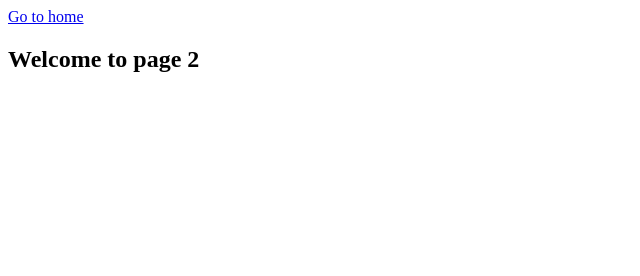
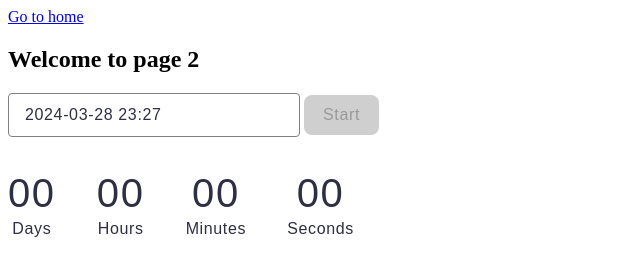
Before and after one commit to Ievgeniia23/goit-js-hw-10, a website built with Vite: page src/1-timer.html in a window 1280 px wide. Shown: the whole page, without its empty margins (0-640 px from the left). Built offline with nearby package versions, Linux system fonts and the light colour scheme.

Commit message:
Timer part 1

```diff
--- a/package.json
+++ b/package.json
@@ -9,12 +9,14 @@
     "preview": "vite preview"
   },
   "devDependencies": {
-    "vite": "^4.5.2",
-    "glob": "^8.1.0"
+    "glob": "^8.1.0",
+    "vite": "^4.5.2"
   },
   "author": "Ievgeniia Rychkova <rychkova.ievgeniia@gmail.com>",
   "license": "ISC",
   "dependencies": {
+    "flatpickr": "^4.6.13",
+    "izitoast": "^1.4.0",
     "vite-plugin-full-reload": "^1.0.5",
     "vite-plugin-html-inject": "^1.0.1"
   }
--- a/src/1-timer.html
+++ b/src/1-timer.html
@@ -13,6 +13,29 @@
       <h1>Welcome to page 2</h1>
     </section>
 
-    <script type="module" src="./1-timer.html"></script>
+    <input type="text" id="datetime-picker" />
+    <button type="button" data-start>Start</button>
+
+    <div class="timer">
+      <div class="field">
+        <span class="value" data-days>00</span>
+        <span class="label">Days</span>
+      </div>
+      <div class="field">
+        <span class="value" data-hours>00</span>
+        <span class="label">Hours</span>
+      </div>
+      <div class="field">
+        <span class="value" data-minutes>00</span>
+        <span class="label">Minutes</span>
+      </div>
+      <div class="field">
+        <span class="value" data-seconds>00</span>
+        <span class="label">Seconds</span>
+      </div>
+    </div>
+
+
+    <script type="module" src="./js/1-timer.js"></script>
   </body>
 </html>
--- a/src/css/1-timer.css
+++ b/src/css/1-timer.css
@@ -0,0 +1,94 @@
+.timer {
+    display: flex;
+    gap: 8px;
+    margin-top: 32px;
+    justify-content: space-between;
+    width: 346px;
+    height: 72px;
+}
+
+
+input {
+    width: 272px;
+    height: 40px;
+    font-family: "Montserrat", sans-serif;
+    font-weight: 400;
+    font-size: 16px;
+    line-height: 1.5;
+    letter-spacing: 0.04em;
+    color: #2e2f42;
+    border-radius: 4px;
+    border: 1px solid #808080;
+    background: #fff;
+    padding-left: 16px;
+    transition: border .25s cubic-bezier(.4,0,.2,1);
+}
+
+input:hover,
+input:focus {
+    border: 1px solid #000;
+}
+
+
+button {
+    align-items: center;
+    justify-content: center;
+    flex-direction: row;
+    gap: 10px;
+    border: none;
+    border-radius: 8px;
+    padding: 8px 16px;
+    width: 75px;
+    height: 40px;
+    font-family: "Montserrat", sans-serif;
+    font-weight: 500;
+    font-size: 16px;
+    line-height: 1.5;
+    letter-spacing: 0.04em;
+    color: #fff;
+    background: #4e75ff;
+    transition: border .25s cubic-bezier(.4,0,.2,1);
+}
+
+button:hover,
+button:focus {
+    background: #6c8cff;
+    color: #fff;
+}
+
+button:disabled {
+    background: #cfcfcf;
+
+    color: #989898;
+}
+
+.field {
+display: flex;
+flex-direction: column;
+
+
+}
+
+.value, .label {
+text-align: center;
+
+}
+
+.value {
+    font-family: "Montserrat", sans-serif;
+font-weight: 400;
+font-size: 40px;
+line-height: 1.2;
+letter-spacing: 0.04em;
+color: #2e2f42;
+}
+
+
+.label {
+font-family: "Montserrat", sans-serif;
+font-weight: 400;
+font-size: 16px;
+line-height: 1.5;
+color: #2e2f42;
+letter-spacing: 0.04em;
+}
--- a/src/js/1-timer.js
+++ b/src/js/1-timer.js
@@ -1,2 +1,55 @@
 `use strict`
 console.log("timer");
+
+// Описаний в документації
+import flatpickr from "flatpickr";
+// Додатковий імпорт стилів
+import "flatpickr/dist/flatpickr.min.css";
+
+import iziToast from "izitoast";
+// Додатковий імпорт стилів
+import "izitoast/dist/css/iziToast.min.css";
+
+
+const selector = document.getElementById("datetime-picker");
+const startBtn = document.querySelector("button")
+
+
+
+let userSelectedDate // змінна для зберігання обраної користувачем дати.
+
+flatpickr(selector, {
+    enableTime: true,
+    time_24hr: true,
+    defaultDate: new Date(),
+    minuteIncrement: 1,
+    onClose(selectedDates) {
+      userSelectedDate = selectedDates[0]
+      if (userSelectedDate > new Date()) {
+        startBtn.disabled = false
+      } else {
+        startBtn.disabled = true;
+        window.alert("Please choose a date in the future")
+      }
+
+      console.log(userSelectedDate); // отримуємо обрану дату
+    },
+})
+
+//Створюємо функцію для запуску лічильника
+function start() {
+
+    const deltaTime = userSelectedDate - new Date();
+
+    console.log("OK");
+    // console.log(userSelectedDate);
+    // console.log(new Date());
+    console.log(deltaTime);
+}
+startBtn.disabled = true;
+
+startBtn.addEventListener("click", start)
+
+setInterval(() => {
+
+}, 1000)
--- a/src/js/2-snackbar.js
+++ b/src/js/2-snackbar.js
@@ -1,3 +1,7 @@
 `use strict`
 
 console.log("snackbar");
+
+import iziToast from "izitoast";
+// Додатковий імпорт стилів
+import "izitoast/dist/css/iziToast.min.css";
```
Also changed, not shown: src/index.html (+3 -2 lines), 1 other file.
